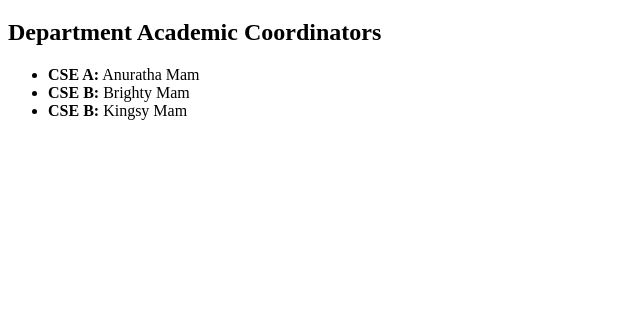
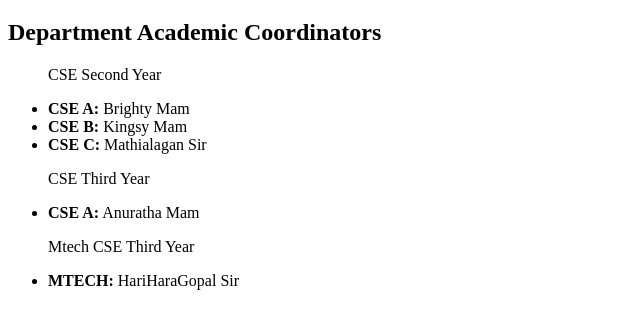
Before and after one commit to Surya-Chinnathambi/simplecollegepage, a plain HTML site: page index.html in a window 1280 px wide. Shown: the part 61-390 px from the top of the page, without its empty margins (0-640 px from the left). Drawn offline with Linux system fonts and the light colour scheme.

Commit message:
Update index.html
Signed-off-by: Surya Chinnathambi <171902111+Surya-Chinnathambi@users.noreply.github.com>

```diff
--- a/index.html
+++ b/index.html
@@ -8,9 +8,14 @@
 
   <h2>Department Academic Coordinators</h2>
   <ul>
-    <li><strong>CSE A:</strong> Anuratha Mam</li>
-    <li><strong>CSE B:</strong> Brighty Mam</li>
+    <p>CSE Second Year</p>
+     <li><strong>CSE A:</strong> Brighty Mam</li>
      <li><strong>CSE B:</strong> Kingsy Mam</li>
+     <li><strong>CSE C:</strong> Mathialagan Sir</li>
+     <p> CSE Third Year</p>
+      <li><strong>CSE A:</strong> Anuratha Mam</li>
+    <p>Mtech CSE Third Year</p>
+      <li><strong>MTECH:</strong> HariHaraGopal Sir</li>
   </ul>
 
 </body>
```
